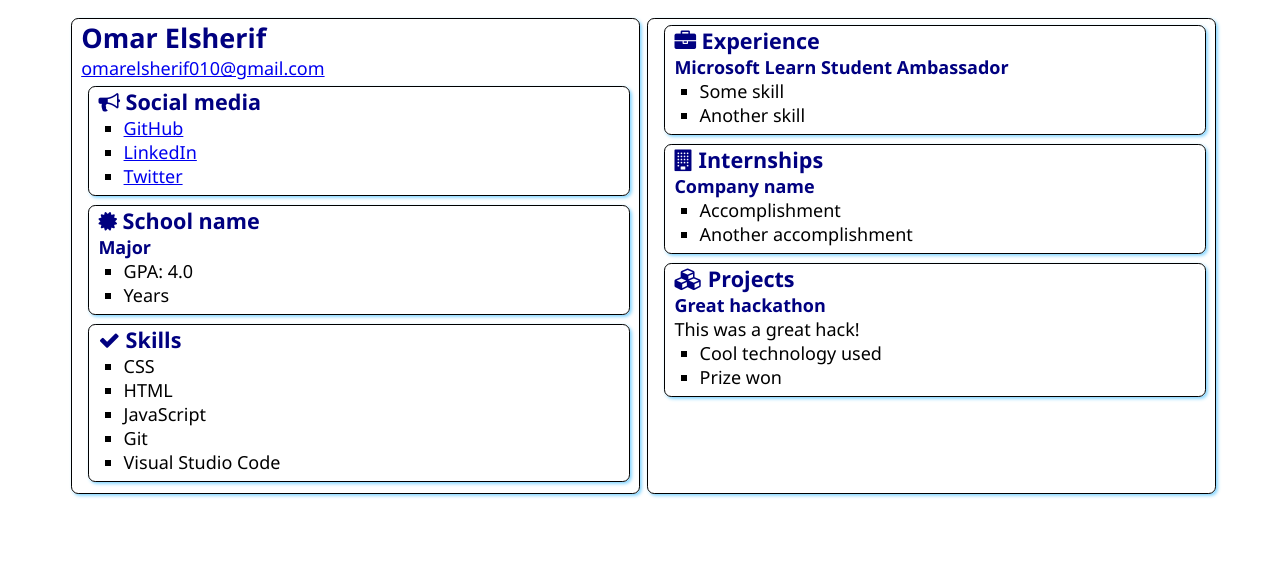
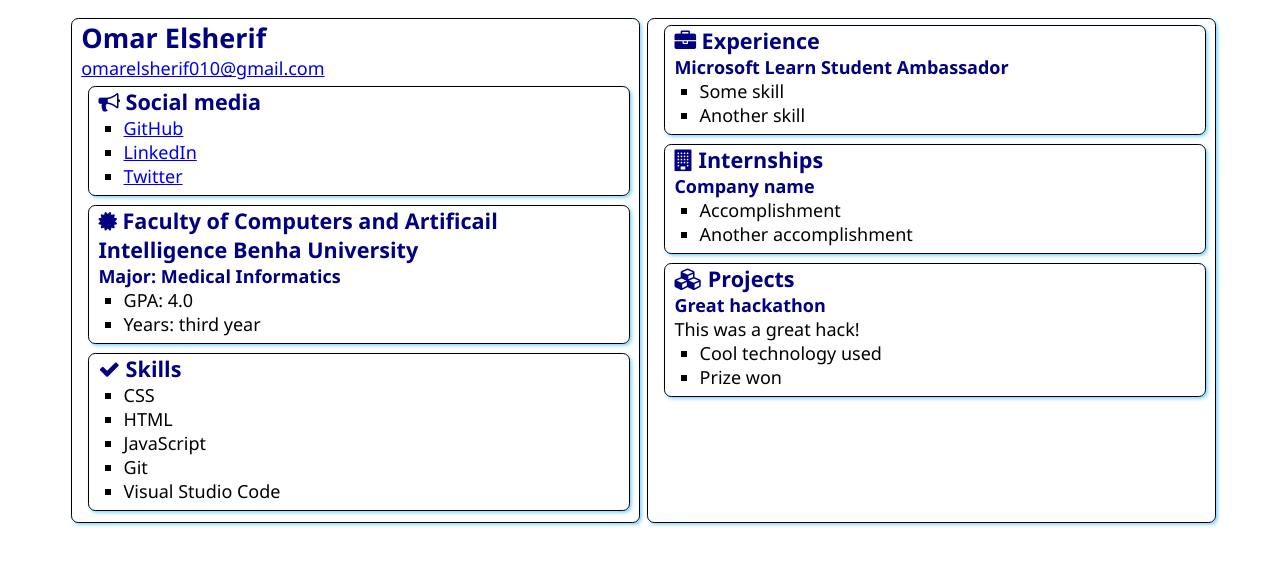
Before and after one commit to Omarelsherif010/SATechnicalOnboarding, a plain HTML site: page src/index.html in a window 1280 px wide. Drawn offline with Linux system fonts and the light colour scheme.

Commit message:
Added my college and major
I added my college name and major beside my GPA

```diff
--- a/src/index.html
+++ b/src/index.html
@@ -31,12 +31,12 @@
             <section class="box">
                 <div class="education">
                     <h2>
-                        <i class="fa fa-certificate" aria-hidden="true"></i> School name
+                        <i class="fa fa-certificate" aria-hidden="true"></i> Faculty of Computers and Artificail Intelligence Benha University
                     </h2>
-                    <h3>Major</h3>
+                    <h3>Major: Medical Informatics</h3>
                     <ul>
                         <li>GPA: 4.0</li>
-                        <li>Years</li>
+                        <li>Years: third year</li>
                     </ul>
                 </div>
             </section>
```
